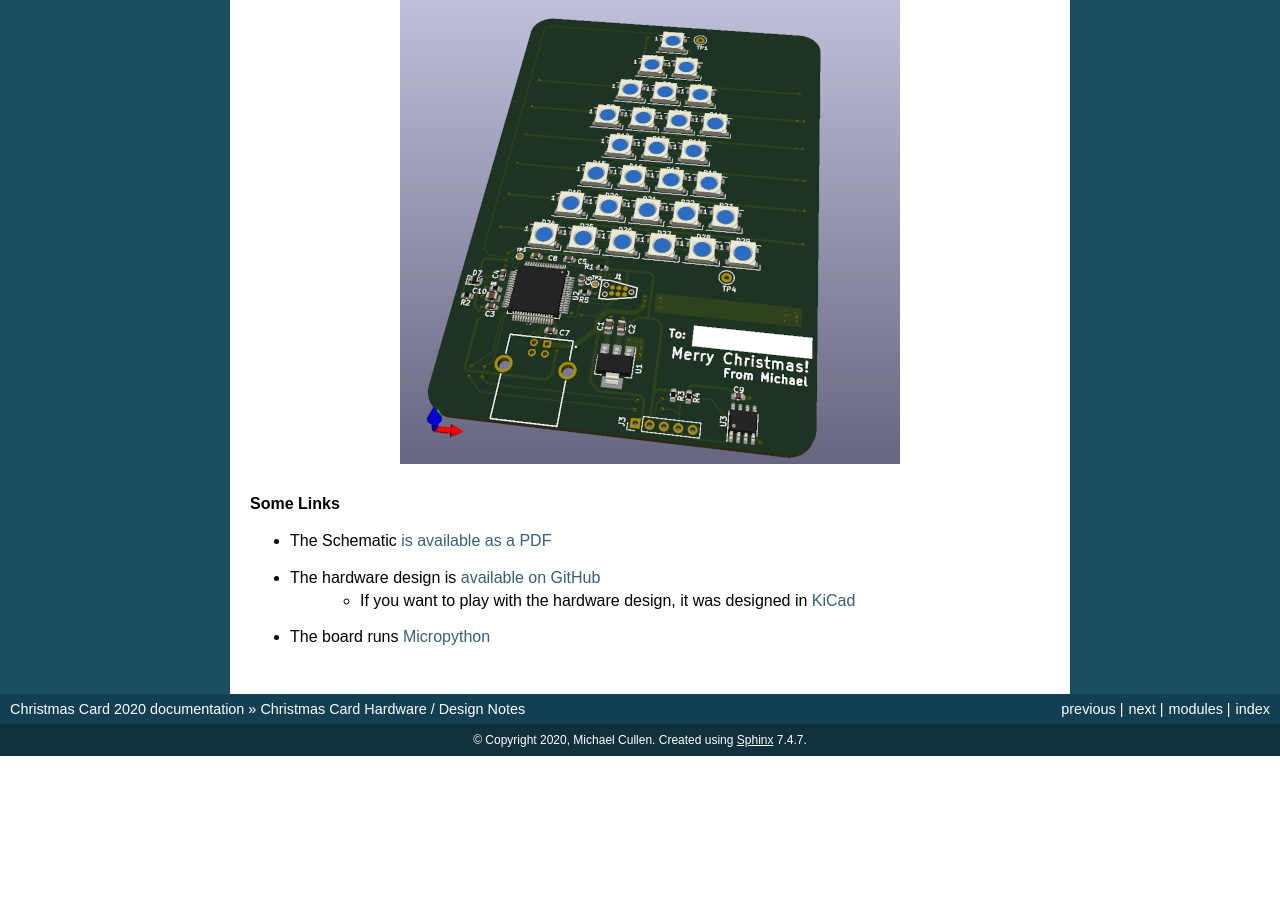
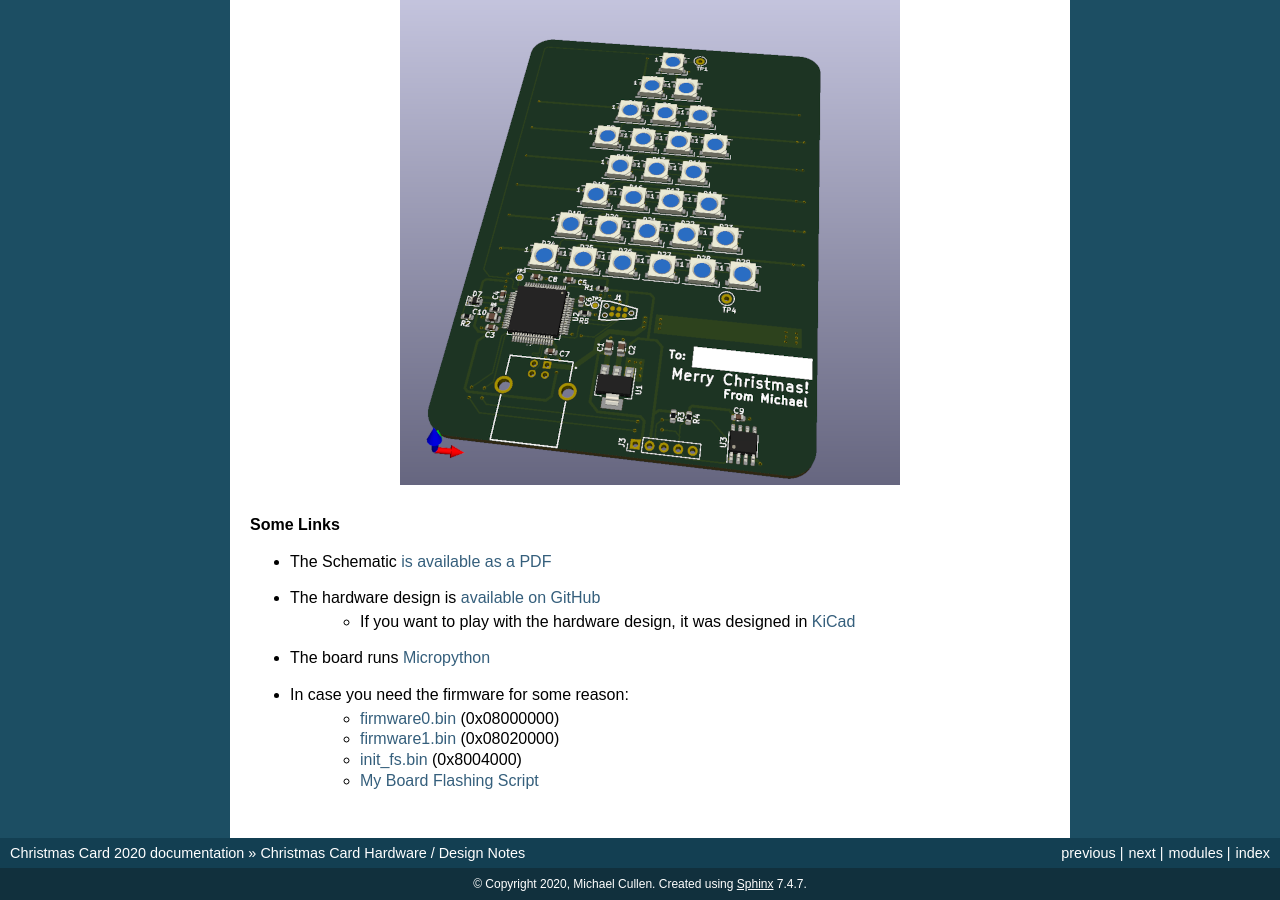
Before and after one commit to mich181189/christmascard2020, a Sphinx documentation site: the page built from docs/hardware/index.rst, in a window 1280 px wide and 900 px high, scrolled down 579 px. Built offline with Sphinx 7.4.7, drawn with Linux system fonts in a browser that asks for light colours; before the commit the page ends 1335 px from its top, so only the background shows below that; some of the changed text lies outside the part shown.

Commit message:
Added notes on flashing

```diff
--- a/docs/hardware/index.rst
+++ b/docs/hardware/index.rst
@@ -29,3 +30,8 @@
 * The hardware design is `available on GitHub <https://github.com/mich181189/christmascard2020>`_
     * If you want to play with  the hardware design, it was designed in `KiCad <https://kicad.org/>`_
 * The board runs `Micropython <http://micropython.org/>`_
+* In case you need the firmware for some reason:
+    * `firmware0.bin <../_static/firmware0.bin>`_ (0x08000000)
+    * `firmware1.bin <../_static/firmware1.bin>`_ (0x08020000)
+    * `init_fs.bin <../_static/init_fs.bin>`_ (0x8004000)
+    * :doc:`../flash_sh`
```
Also changed, not shown: other parts of docs/hardware/index.rst (+1 -0 lines), docs/flash_sh.rst (added, +10 -0 lines), 4 other files.
